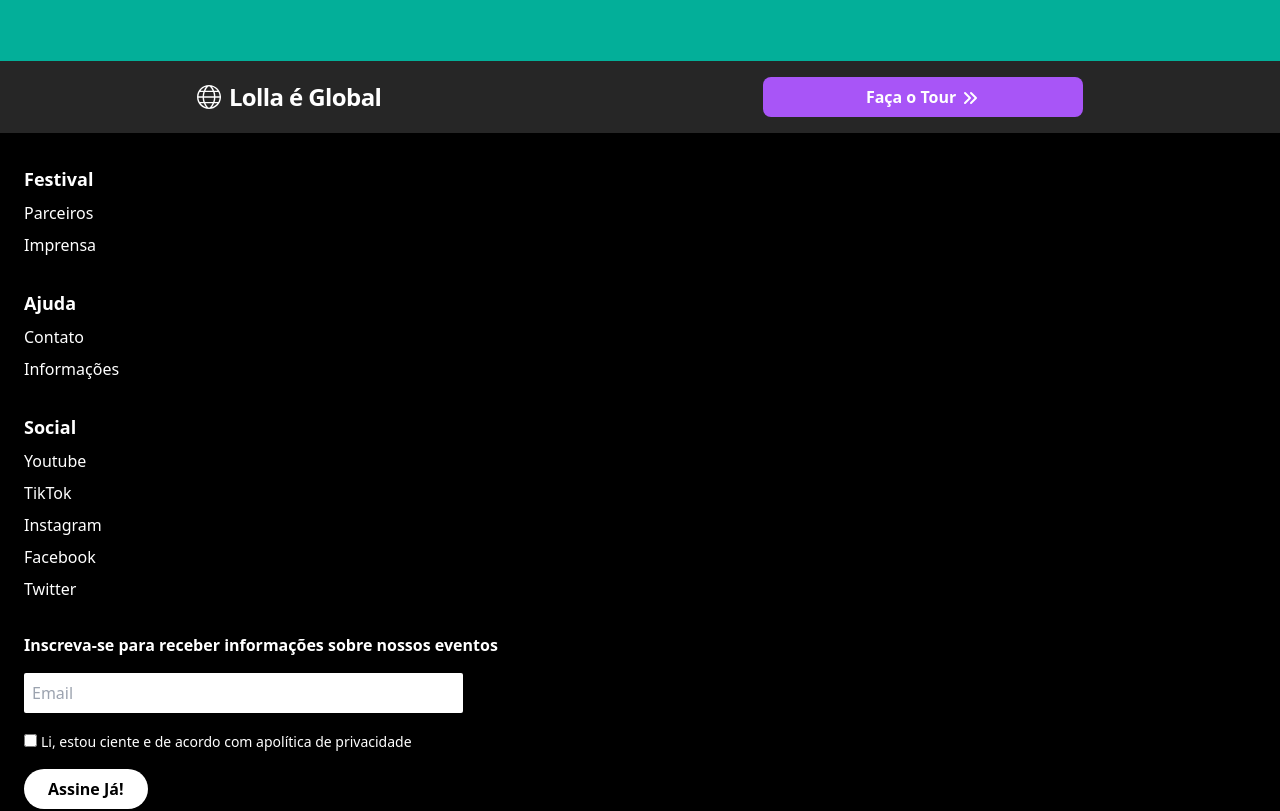
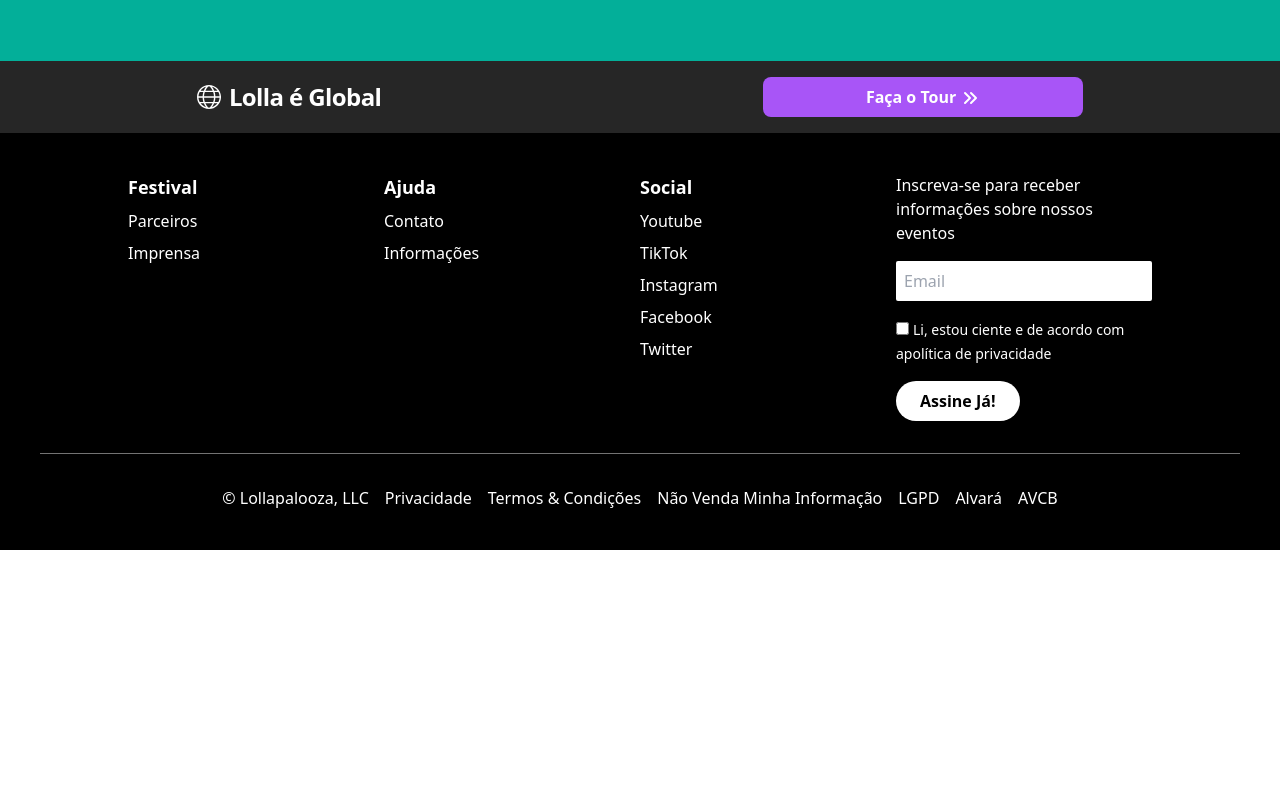
Before and after one commit to WixeI/lolla-2023, a Next.js app: page / in a window 1280 px wide. Shown: the part 2380-3191 px from the top of the page. After the commit the page ends 2930 px from the top, so only its background shows below. Built offline with nearby package versions, Linux system fonts and the light colour scheme; what prettier-plugin-tailwindcss would draw is missing.

Commit message:
feat: added responsive layout & desktop view

```diff
--- a/pages/index.tsx
+++ b/pages/index.tsx
@@ -212,8 +212,8 @@
         </section>
       </main>
       {/* Footer */}
-      <footer className="bg-black py-8 px-6 text-white">
-        <div className="grid grid-cols-1 gap-8 pb-8">
+      <footer className="bg-black py-8 px-6 text-white sm:p-10">
+        <div className="grid max-w-screen-lg grid-cols-1 gap-8 pb-8 sm:grid-cols-4 sm:gap-0 md:mx-auto">
           <section>
             <h1 className="mb-2 text-lg font-bold">Festival</h1>
             <ul className="flex flex-col gap-2">
@@ -257,7 +257,7 @@
             </ul>
           </section>
           <section>
-            <h1 className="mb-4 font-bold">Inscreva-se para receber informações sobre nossos eventos</h1>
+            <h1 className="mb-4 font-bold sm:font-normal">Inscreva-se para receber informações sobre nossos eventos</h1>
             {/* Put onSubmit to not update page & deliver Status Toast with request response */}
             <form className="flex flex-col items-start gap-4">
               <input
@@ -288,7 +288,7 @@
         </div>
         <section className="border-t border-neutral-500 pt-8">
           <h1 className="sr-only mb-2 text-lg font-bold">Informações Adicionais</h1>
-          <ul className="flex flex-col gap-2">
+          <ul className="flex flex-col gap-2 sm:flex-row sm:flex-wrap sm:justify-center sm:gap-4">
             <li>© Lollapalooza, LLC</li>
             <li>
               <a href="#">Privacidade</a>
```
